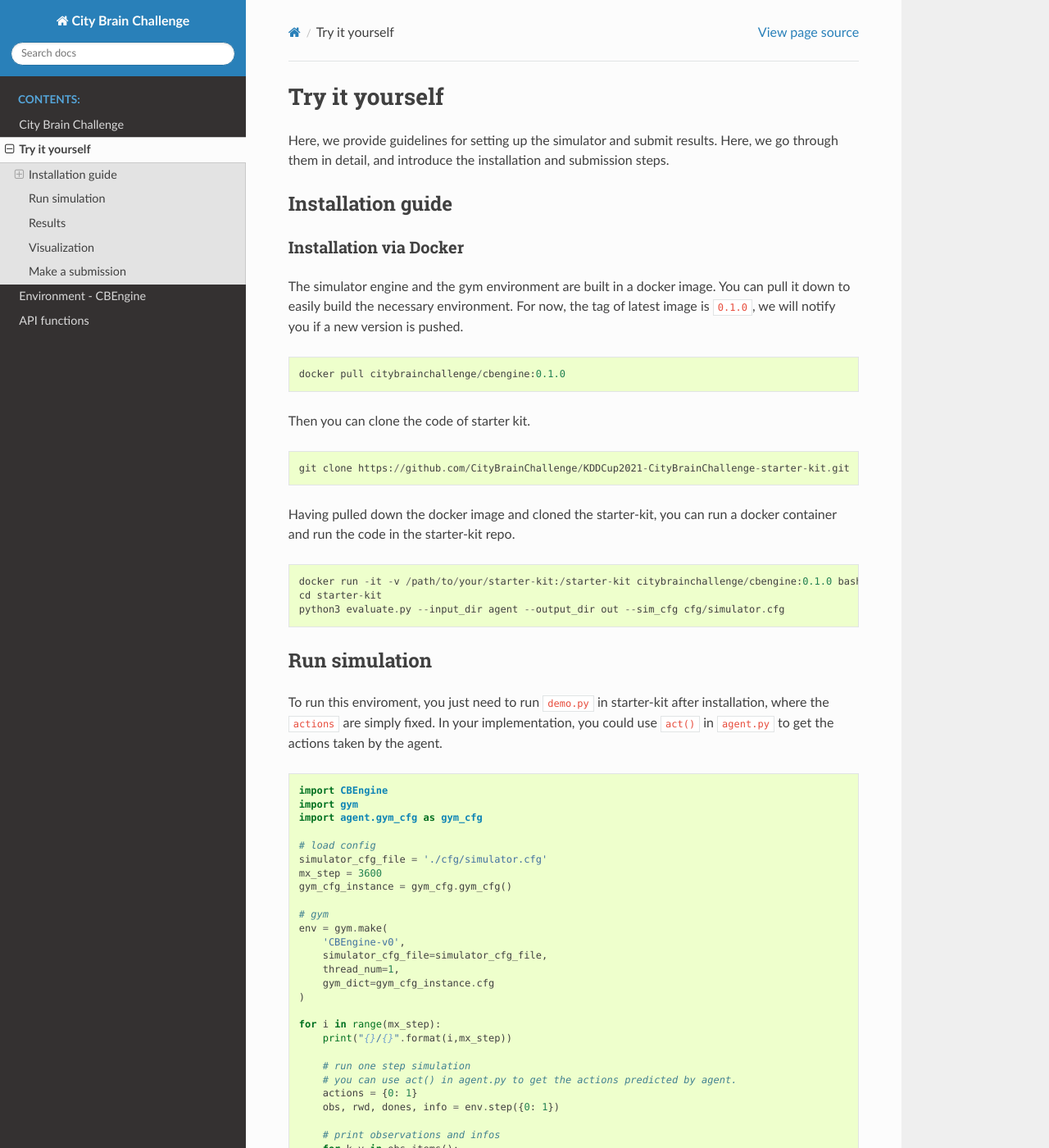
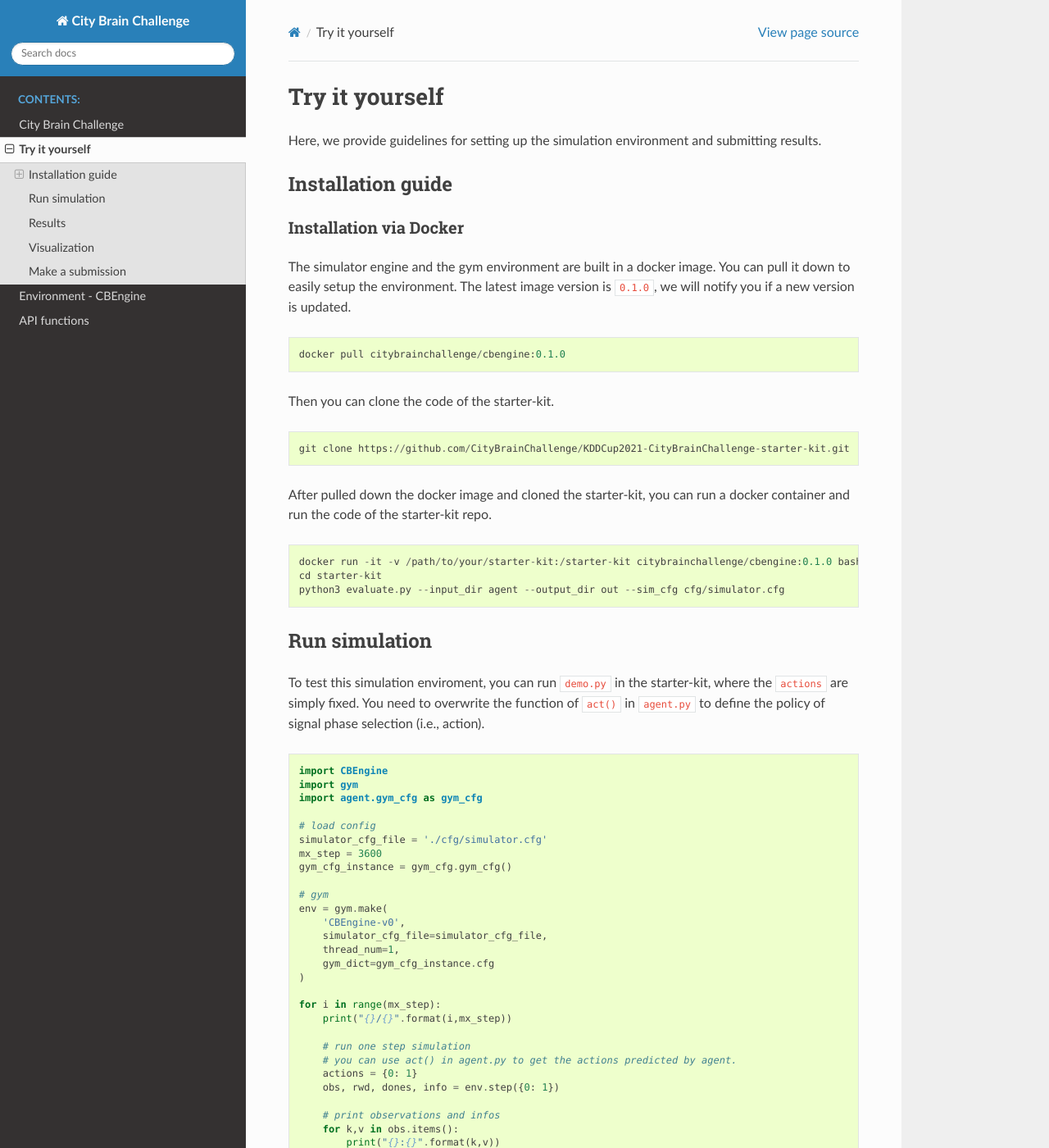
Before and after one commit to CityBrainChallenge/KDDCup2021-CityBrainChallenge, a Sphinx documentation site: the page built from docs/try-it-yourself.rst, in a window 1280 px wide and 1400 px high. Shown: the whole window at 82% size. Built offline with Sphinx 7.4.7 and the Read the Docs theme 2.0.0, drawn with Linux system fonts in a browser that asks for light colours; some of the changed text lies outside the part shown.

Commit message:
Update try-it-yourself.rst

```diff
--- a/docs/try-it-yourself.rst
+++ b/docs/try-it-yourself.rst
@@ -3,7 +3,7 @@
 Try it yourself
 ==================
 
-Here, we provide guidelines for setting up the simulator and submit results. Here, we go through them in detail, and introduce the installation and submission steps.
+Here, we provide guidelines for setting up the simulation environment and submitting results.
 
 ===================
 Installation guide
@@ -12,21 +12,21 @@
 Installation via Docker
 ----------------------------
 
-The simulator engine and the gym environment are built in a docker image. You can pull it down to easily build the necessary environment.
-For now, the tag of latest image is ``0.1.0``, we will notify you if a new version is pushed.
+The simulator engine and the gym environment are built in a docker image. You can pull it down to easily setup the environment.
+The latest image version is ``0.1.0``, we will notify you if a new version is updated.
 
 
 .. code-block::
 
     docker pull citybrainchallenge/cbengine:0.1.0
 
-Then you can clone the code of starter kit.
+Then you can clone the code of the starter-kit.
 
 .. code-block::
 
     git clone https://github.com/CityBrainChallenge/KDDCup2021-CityBrainChallenge-starter-kit.git
 
-Having pulled down the docker image and cloned the starter-kit, you can run a docker container and run the code in the starter-kit repo.
+After pulled down the docker image and cloned the starter-kit, you can run a docker container and run the code of the starter-kit repo.
 
 .. code-block::
 
@@ -39,7 +39,7 @@
 Run simulation
 ================
 
-To run this enviroment, you just need to run ``demo.py`` in starter-kit after installation, where the ``actions`` are simply fixed. In your implementation, you could use ``act()`` in ``agent.py`` to get the actions taken by the agent.
+To test this simulation enviroment, you can run ``demo.py`` in the starter-kit, where the ``actions`` are simply fixed. You need to overwrite the function of ``act()`` in ``agent.py`` to define the policy of signal phase selection (i.e., action).
 
 .. code-block:: python
 
@@ -74,7 +74,7 @@
         for k,v in info.items():
             print("{}:{}".format(k,v))
 
-Here is a simple example of a fixed time agent to coordinate the traffic signal. It use the `current_step` from observation to decide the phase.
+Here is a simple example of a "fixed time" agent to select traffic signal phase based on a predefined signal plan. It decides signal phase selection based on the `current_step` (i.e., current time step) from `observation`.
 
 
 .. code-block:: python
@@ -168,7 +168,7 @@
 Visualization
 ===============
 
-Engine could log replay file. You could follow these steps to easily use these files to get visualization of your algorithm. Here `mapbox token` and `yarn` are required.
+The CBEngine can log replay file. You can follow the following steps to visualize the intermediate results of your algorithm. Here `mapbox token` and `yarn` are required.
 
 
 1. Put the ``lightinfo.json``, ``roadinfo.json``, ``time*.json`` from `/log` to `/ui/src/log`
@@ -199,13 +199,13 @@
 Make a submission
 ==================
 
-1. To submit the models for evaluation, participants need to modify the starter-kit and place all the model-related files (including but not limited to ``agent.py`` and deep learning model files) into the ``agent`` folder. Compress the agent folder as ``agent.zip`` to make the submission. Note that you need to directly compress the ``agent`` folder, rather than a group of files.
+1. To submit the models for evaluation, participants need to modify the starter-kit and place all the model-related files (including but not limited to ``agent.py`` and deep learning model files) into the ``agent`` folder. Compress the agent folder and name it as ``agent.zip`` to make the submission. Note that you need to directly compress the ``agent`` folder, rather than a group of files.
 
-2. Note that the submited ``agent.py`` should be the testing version. Participants need to train their models offline and submit the trained models along with ``agent.py``, which will load them.
+2. Participants need to train their models offline and submit the trained models along with ``agent.py``, which will load them.
 
-3. Note that the simulation code will have exactly the same structure as the starter-kit. Hence, please do not modify any file outside the ``agent`` folder, except the ``.cfg`` file (The ``.cfg`` file can be revised to incorporate different training traffic).
+3. All submissions should follow the format of our sample code in starter-kit . Hence, please do not modify any file outside the ``agent`` folder, except the ``.cfg`` file (The ``.cfg`` file can be revised to incorporate different training traffic).
 
-4. If you model need to import or load some files, please put them to the ``agent`` folder and make sure to use the absolute path. Examples are shown at the beginning of fixed time ``agent.py``.
+4. If your model need to import or load some files, please put them to the ``agent`` folder and make sure to use the absolute path. Examples are shown at the beginning of fixed time ``agent.py``.
 
 5. Please also make sure to only use the packages in the given docker file, so that your code can be executed at the evaluation platform.
 
```
Also changed, not shown: other parts of docs/try-it-yourself.rst (+1 -1 lines).
